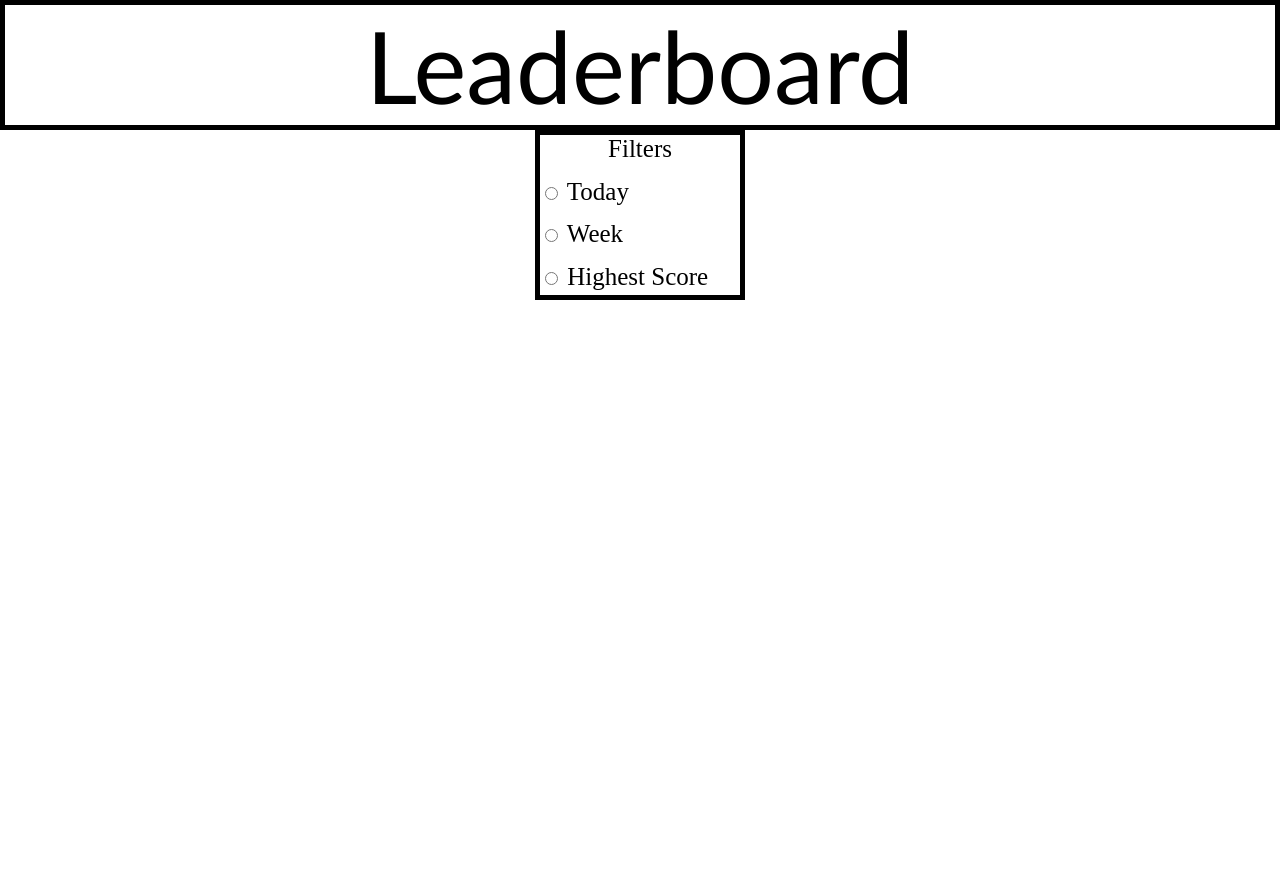
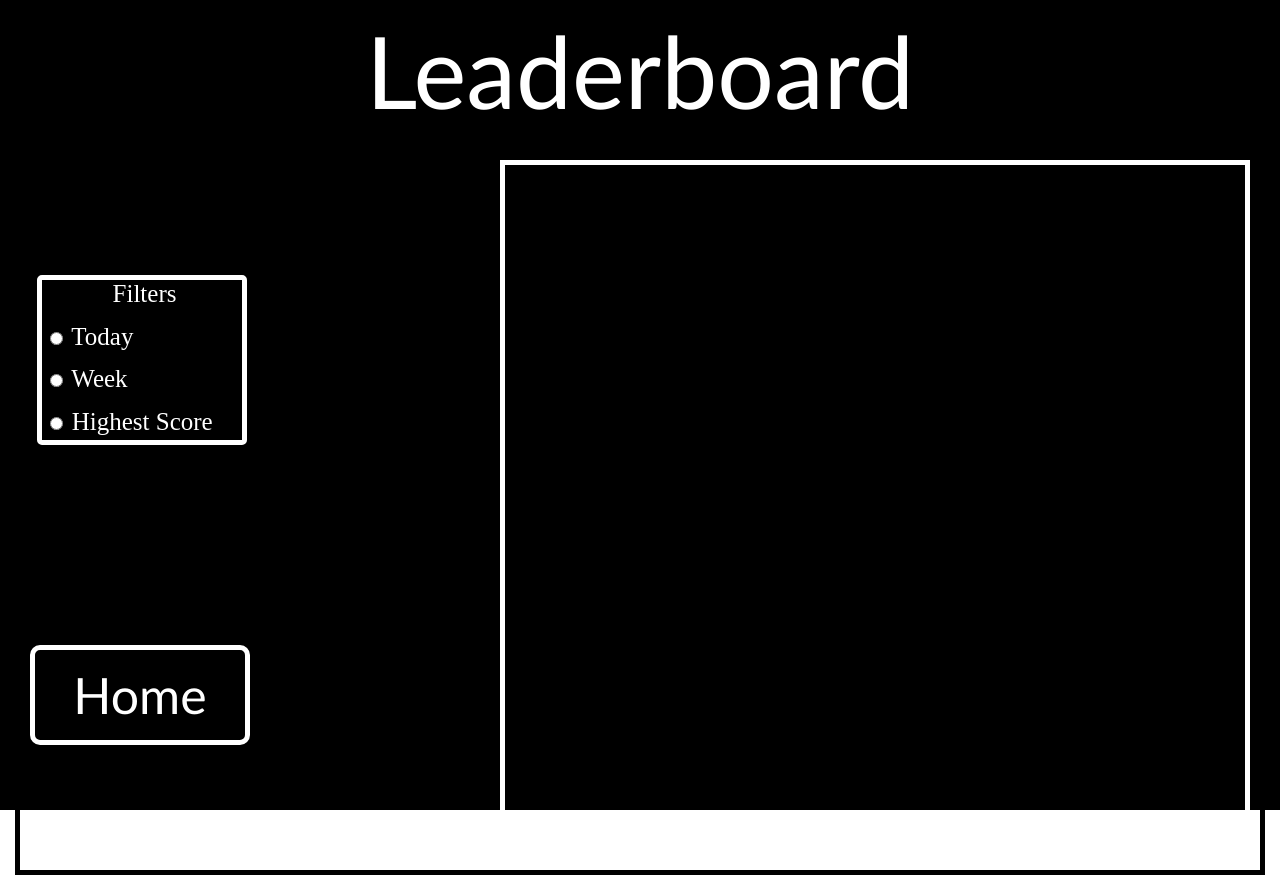
Before and after one commit to teddy7201/capstoneVersioning, a plain HTML site: page leaderboardScreen.html in a window 1280 px wide. Before the commit the page ends 800 px from the top, so only its background shows below. Drawn offline with Linux system fonts and the light colour scheme.

Commit message:
Home Screen and Leaderboard Bare Min Done, Started the Game Area
Mostly finished the leaderboard Screen and home screen with a few things that could be made better but it meets my minimum requirements. I made the game area file, but I'm not sure how I should code it because I don't know how to use phaser 3.8 and how it'll appear on the page. I need to look into how to use frameworks and how to use java script to give myself some clarification.

```diff
--- a/leaderboardScreen.html
+++ b/leaderboardScreen.html
@@ -6,12 +6,14 @@
     <link rel="stylesheet" href="leaderboardStyle.css">
     <title>Leaderboard</title>
 </head>
-<body style="margin:0;">
+<body style="margin: 0;">
     <div id="page">
         <header id="pageTop">
             Leaderboard
         </header>
 
+        <div class="contentContainer">
+            <div class="filterButContainer">
                 <div class="container">
                     <header class="container" id="filterTop">
                         Filters
@@ -37,7 +39,17 @@
                             <label for="highestScore">Highest Score</label>
                         </div>
                     </div>
+                </div>
 
+                <button onclick="goHome()">Home</button>
+            </div>
+
+            <div class="leaderContainer">
+                <div>
+                    <p>sdsd</p>
+                </div>
+            </div>
+        </div>
     </div>
 
 
--- a/leaderboardStyle.css
+++ b/leaderboardStyle.css
@@ -1,21 +1,52 @@
+#page{
+    border: 5px solid black;
+    height: 100vh;
+    margin: 0px;
+    position: relative;
+    background-color: black;
+}
+
 #pageTop{
     font-size: 100px;
+    color: white;
     text-align: center;
     font-family: "Gill Sans", sans-serif;
     border: 5px solid black;
+    align-items: center;
+}
+
+
+.contentContainer{
+    border: 5px solid black;
+    display: flex;
+    flex-direction: row;
+    height: 700px;
+    margin: 10px;
     position: relative;
+    padding: 10px;
+    gap: 250px;
+}
+
+.filterButContainer{
+    /*border: 5px solid white;*/
+    display: flex;
+    flex-direction: column;
+    gap: 200px;
+    justify-content: center;
     align-items: center;
 }
 
 .container{
     font-size: 25px;
-    border: 5px solid black;
-    margin: auto;
+    color: white;
+    border: 5px solid white;
+    border-radius: 5px;
     display: flex;
     flex-direction: column;
     height: 20vh;
     width: 200px;
     gap: 10px;
+    margin-left: 3px;
 }
 
 #todayRadio{
@@ -34,3 +65,29 @@
     border: none;
     text-align: center;
 }
+
+.leaderContainer{
+    border: 5px solid white;
+    height: auto;
+    width: 1000px;
+}
+
+button{
+    width: 220px;
+    height: 100px;
+    background-color: black;
+    color: white;
+    border: 5px solid white;
+    border-radius: 10px;
+    cursor: pointer;
+    font-size: 50px;
+    font-family: "Gill Sans", sans-serif;
+}
+
+button:hover{
+    background-color: rgb(53, 53, 53);
+}
+
+button:active{
+    background-color: rgb(131, 131, 131);
+}
--- a/style.css
+++ b/style.css
@@ -1,34 +1,54 @@
 #page{
-    padding: 50px;
+    margin: 0;
     background-color: black;
-    display: grid;
+    height: 100vh;
 }
 
 header{
+    border: 5px solid black;
     background-color: #000000;
     color: #ffffff;
     font-family: "Gill Sans", sans-serif;
     text-align: center;
-    border-radius: 5px;
     position: relative;
-    font-size: 75px;
-    margin: 20px;
+    margin-bottom: 100px;
+    font-size: 100px;
 
 }
 
 .container{
-    /*
+    padding: 10px;
     display: grid;
     grid-template-columns: repeat(2, 1fr);
+    align-items: center;
     justify-items: center;
-    align-items: center;
-    align-content: space-evenly;
-    height: 60vh;
-    margin: 50px;
-    padding-block: 0px
+    justify-content: center;
+    border: 5px solid black;
+    position: relative;
+
+    /*
+    display: flex;
+    flex-direction: row;
+    flex-wrap: wrap;
+    border: 5px solid white;
+    margin-top: 100px;
     */
-    display: flex;
-    flex-wrap: row wrap;
+}
+
+#createGameBtn{
+    border: none;
+}
+
+#playerNameInput{
+    border: none;
+}
+
+#leaderboardBtn{
+    border: none;
+}
+
+#gameCodeInput{
+    border: none;
 }
 
 button{
```
Also changed, not shown: airhockey.html (+5 -8 lines), gameArea.html (added). Lines whose indentation alone changed are shown as unchanged.
